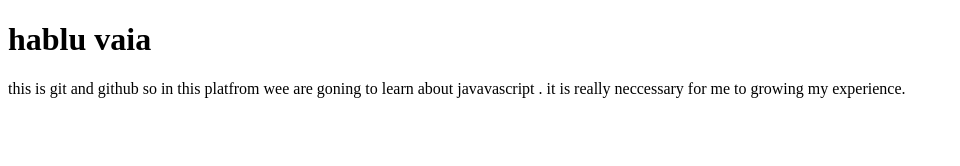
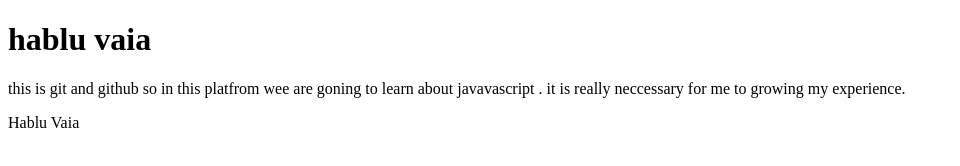
Before and after one commit to shohid85/firstproject, a plain HTML site: page index.html in a window 1280 px wide. Shown: the whole page, without its empty margins (0-960 px from the left). Drawn offline with Linux system fonts and the light colour scheme.

Commit message:
Update index.html

```diff
--- a/index.html
+++ b/index.html
@@ -11,5 +11,6 @@
         <p>this is git and github  so in this platfrom wee are goning to
             learn about  javavascript . it is really neccessary for me to growing my experience.
         </p>
+        <p>Hablu Vaia</p>
     </body>
 </html>
```
